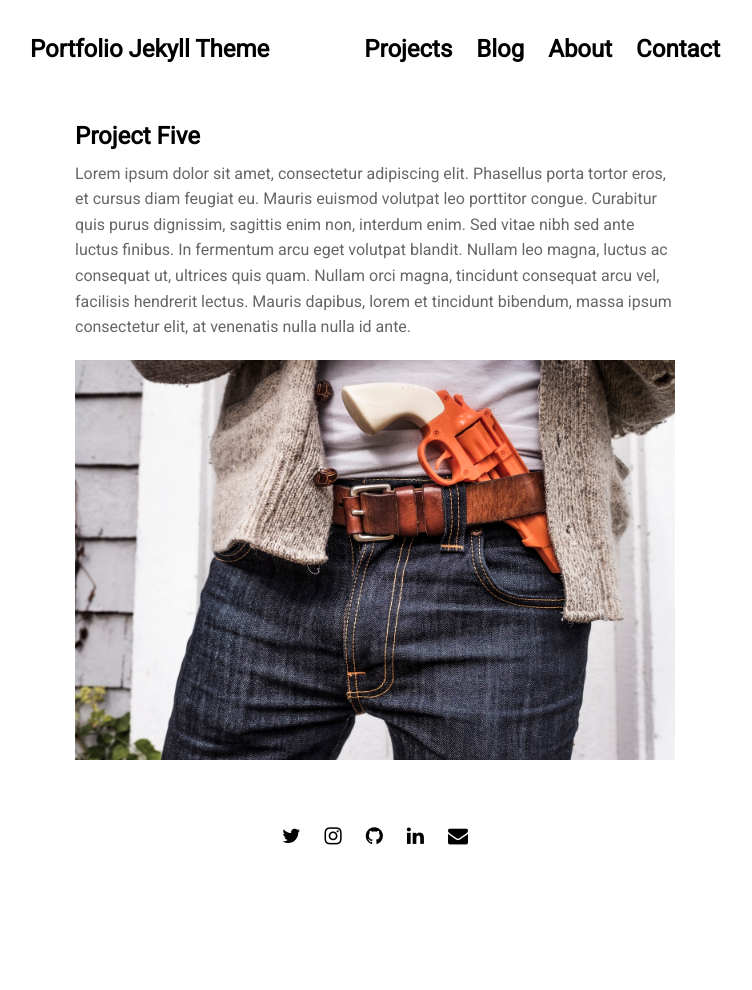
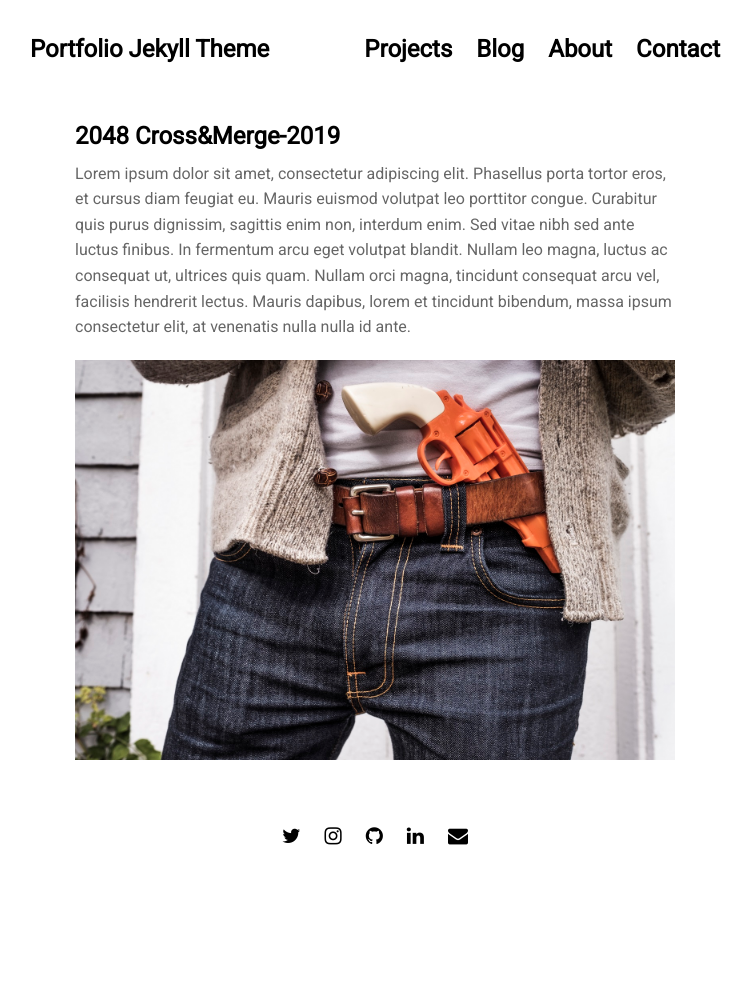
Before and after one commit to ChoiJeHyen/ChoiJeHyen.github.io, a Jekyll site: the page built from projects/proj-5.md, in a window 1280 px wide. Shown: the whole page, without its empty margins (265-1017 px from the left). Built offline with Jekyll 4.4.1, drawn with Linux system fonts in a browser that asks for light colours; nearby versions of some CDN libraries.

Commit message:
Update proj-5.md

```diff
--- a/projects/proj-5.md
+++ b/projects/proj-5.md
@@ -1,6 +1,6 @@
 ---
 layout: post
-title: 'Project Five'
+title: '2048 Cross&Merge-2019'
 ---
 
 Lorem ipsum dolor sit amet, consectetur adipiscing elit. Phasellus porta tortor eros, et cursus diam feugiat eu. Mauris euismod volutpat leo porttitor congue. Curabitur quis purus dignissim, sagittis enim non, interdum enim. Sed vitae nibh sed ante luctus finibus. In fermentum arcu eget volutpat blandit. Nullam leo magna, luctus ac consequat ut, ultrices quis quam. Nullam orci magna, tincidunt consequat arcu vel, facilisis hendrerit lectus. Mauris dapibus, lorem et tincidunt bibendum, massa ipsum consectetur elit, at venenatis nulla nulla id ante.
```
